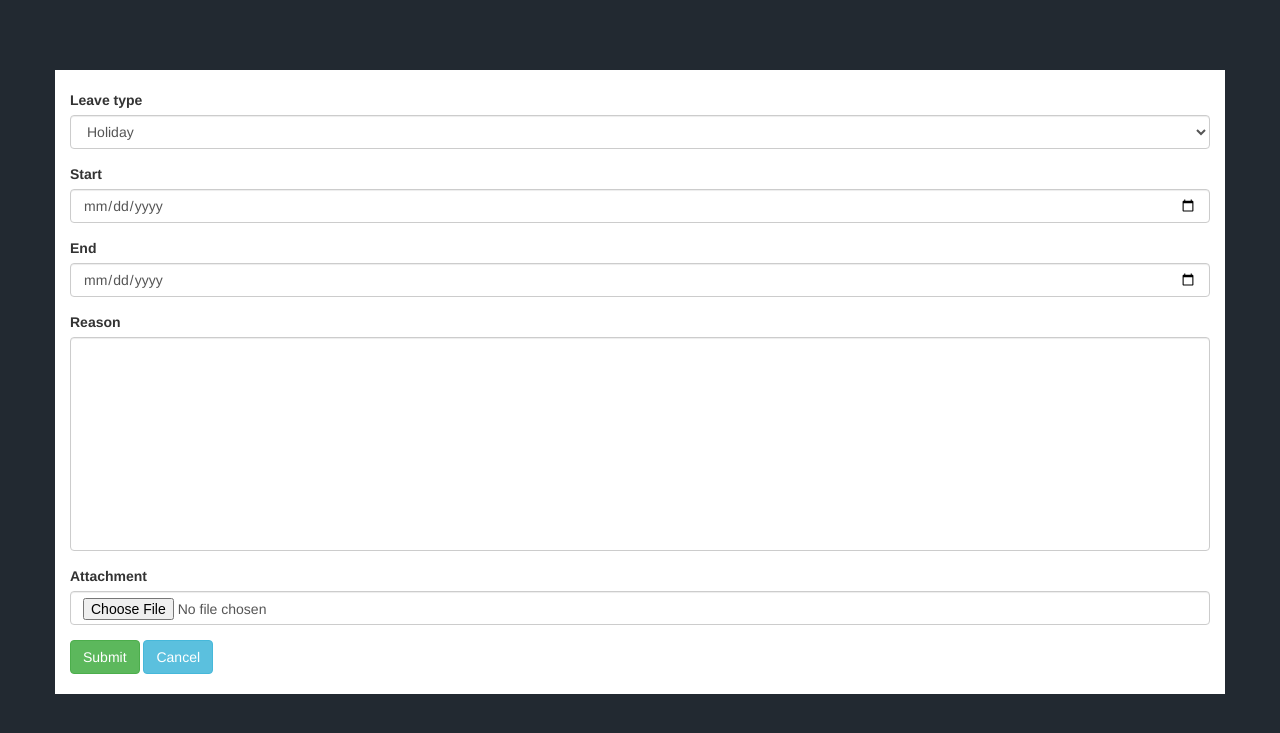
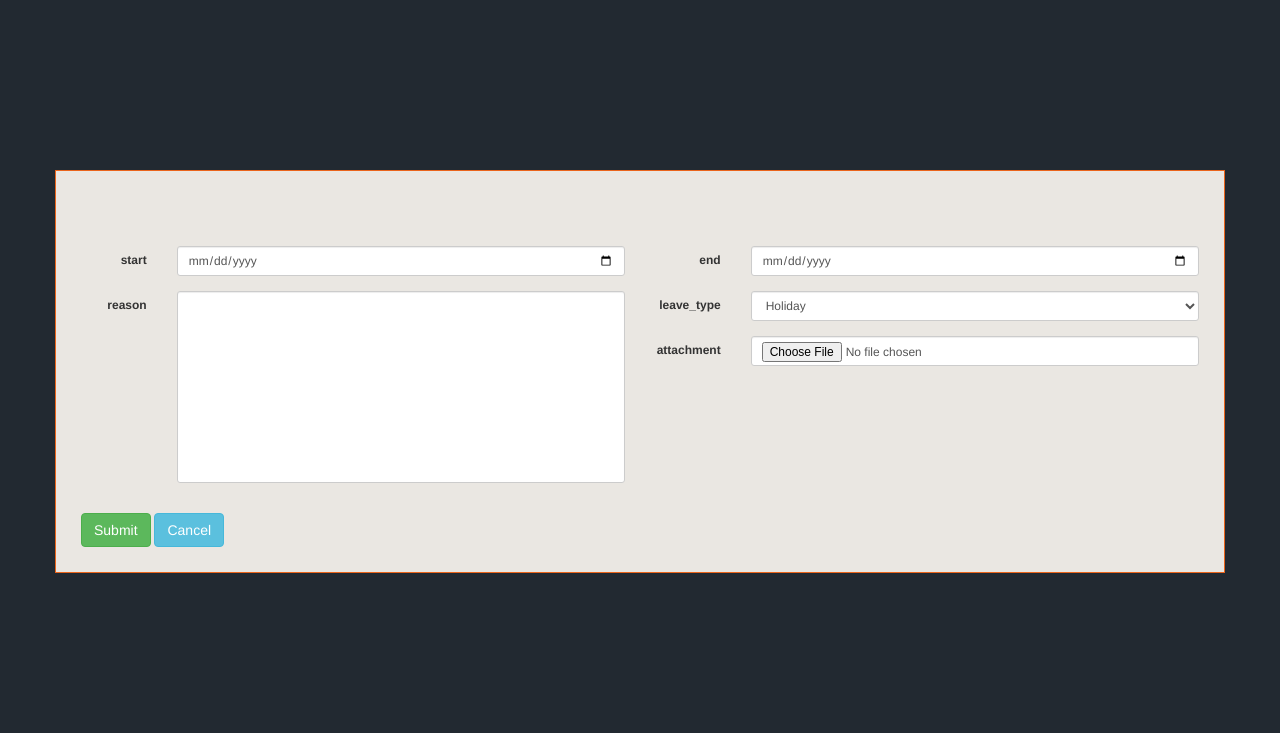
Before and after one commit to zbvc382/Project, a Django app: template mysite/home/templates/request.html in a window 1280 px wide. Shown: the top 733 px of the page. Run offline with Django 3.2, Linux system fonts and the light colour scheme; the template is opened without the code that fills it: values that come from a table or form of the project are taken from there, others are empty; some libraries are stand-ins or nearby versions.

Commit message:
Re-formatting request form

```diff
--- /dev/null
+++ b/mysite/home/static/css/request.css
@@ -0,0 +1,15 @@
+
+div #request-absence-body {
+    position: relative;
+    top: 100px;
+    width: 100%;
+    padding-top: 50px;
+    border: 0.5px solid #ea641b;
+    background: rgba(234, 231, 226, 1.2);
+    padding-bottom: 0px;
+    margin-bottom: 0px;
+}
+
+.row {
+    background: #222931;
+}
--- a/mysite/home/static/js/home.js
+++ b/mysite/home/static/js/home.js
@@ -24,7 +24,7 @@ $(document).ready(function () {
       auth_table.order([1, "asc"]).draw();
 
       req_table.search(this.value).columns(7).search().draw();
-      req_table.order([1, "asc"]).draw();
+      req_table.order([1, "desc"]).draw();
     });
     $('#button-approved:input').on('change', function () {
       auth_table.search(this.value).columns(6).search().draw();
@@ -46,13 +46,14 @@ $(document).ready(function () {
         auth_table.search(this.value).columns(5).search().draw();
 
         req_table.search(this.value).columns(7).search().draw();
+        req_table.order([1, "desc"]).draw();
       }
     });
     $("#authoriser_table_paginate").detach().appendTo('#footer-paginate');
     $("#authoriser_table_info").detach().appendTo('#footer-info');
 
+    $("#requester_table_paginate").detach().appendTo('#footer-paginate');
     $("#requester_table_info").detach().appendTo('#footer-info');
-    $("#requester_table_paginate").detach().appendTo('#footer-paginate');
   }
 
 );
--- a/mysite/home/templates/base.html
+++ b/mysite/home/templates/base.html
@@ -12,6 +12,8 @@
         <link rel="stylesheet" href="https://maxcdn.bootstrapcdn.com/bootstrap/3.3.7/css/bootstrap.min.css">
         <link rel="stylesheet" type="text/css" href="https://cdn.datatables.net/v/bs/dt-1.10.16/datatables.min.css"/>
         <link rel="stylesheet" href="{% static 'css/base.css' %}">
+        <link rel="stylesheet" href="{% static 'css/home.css' %}">
+        <link rel="stylesheet" href="{% static 'css/request.css' %}">
         <script src="http://code.jquery.com/jquery-latest.min.js"></script>
         <script type="text/javascript" src="https://cdn.datatables.net/v/bs/dt-1.10.16/datatables.min.js"></script>
         <script src="https://maxcdn.bootstrapcdn.com/bootstrap/3.3.7/js/bootstrap.min.js"></script>
--- a/mysite/home/templates/home.html
+++ b/mysite/home/templates/home.html
@@ -1,5 +1,4 @@
 {% extends 'base.html' %} {% load static %} {% block head %}
-<link rel="stylesheet" href="{% static 'css/home.css' %}">
 {% endblock %} {% block body %}
 {% if user.is_authenticated %}
 <div class="jumbotron" id="authoriser_jumbatron"></div>
--- a/mysite/home/templates/request.html
+++ b/mysite/home/templates/request.html
@@ -1,23 +1,51 @@
-{% extends 'base.html' %} {% block body %} {% load widget_tweaks %}
-
-<br/>
-<div class="container">
-    <form method="post" enctype="multipart/form-data">
-
-        {% csrf_token %} {% for hidden in form.hidden_fields %} {{ hidden }} {% endfor %} {% for field in form.visible_fields %}
-
-        <div class="form-group">
-            <label for="{{ field.id_for_label }}">{{ field.label }}</label>
-
-            {{ field|add_class:'form-control' }} {% for error in field.errors %}
-
-            <span class="help-block">{{ error }}</span> {% endfor %}
-        </div>
-
-        {% endfor %}
-
-        <input type="submit" class="btn btn-success" value="Submit">
+{% extends 'base.html' %} {% block body %}
+{% load widget_tweaks %}
+<div id="request-absence-body">
+    <div class="authoriser-request-form">
+        <form class="form-horizontal" method="post" enctype="multipart/form-data">
+            {% csrf_token %}
+            <div class="form-group form-group-sm">
+                <!-- left column -->
+                <div class="col-sm-6">
+                    <div class="form-group">
+                        <label for="{{ form.start.id_for_label }}" class="col-sm-2 control-label">{{ form.start.name }}</label>
+                        <div class="col-sm-10">
+                            {% render_field form.start class="form-control" %}
+                        </div>
+                    </div>
+                    <div class="form-group">
+                        <label for="{{ form.reason.id_for_label }}" class="col-sm-2 control-label">{{ form.reason.name }}</label>
+                        <div class="col-sm-10">
+                            {% render_field form.reason class="form-control" %}
+                        </div>
+                    </div>
+                </div>
+                <!-- right column -->
+                <div class="col-sm-6">
+                    <div class="form-group">
+                        <label for="{{ form.end.id_for_label }}" class="col-sm-2 control-label">{{ form.end.name }}</label>
+                        </label>
+                        <div class="col-sm-10">
+                            {% render_field form.end class="form-control" %}
+                        </div>
+                    </div>
+                    <div class="form-group">
+                        <label for="{{ form.leave_type.id_for_label }}" class="col-sm-2 control-label">{{ form.leave_type.name }}</label>
+                        <div class="col-sm-10">
+                            {% render_field form.leave_type class="form-control" %}
+                        </div>
+                    </div>
+                    <div class="form-group">
+                        <label for="{{ form.attachment.id_for_label }}" class="col-sm-2 control-label">{{ form.attachment.name }}</label>
+                        <div class="col-sm-10">
+                            {% render_field form.attachment class="form-control" %}
+                        </div>
+                    </div>
+                </div>
+            </div>
+                    <input type="submit" class="btn btn-success" value="Submit">
         <a href="{% url 'home:home' %}" class="btn btn-info" role="button">Cancel</a>
-    </form>
+        </form>
+    </div>
 </div>
-<br> {% endblock %}
+{% endblock %}
```
